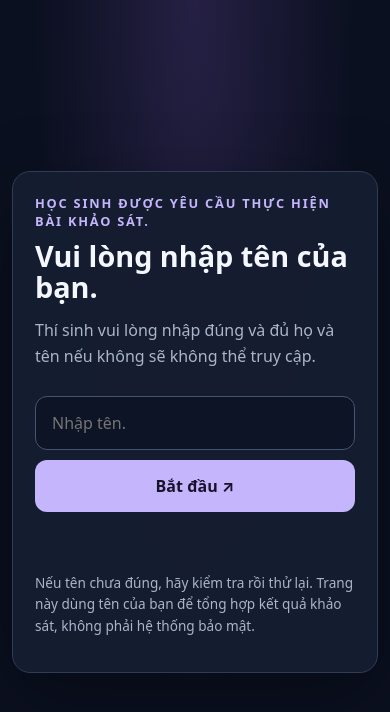
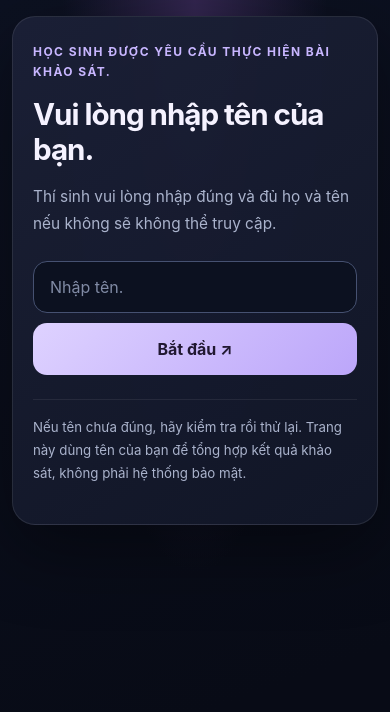
Before and after one commit to VuDongQuan/secret-gist, a plain HTML site: page index.html in a window 390 px wide. Drawn offline with Linux system fonts and the light colour scheme.

Commit message:
Update index.html
sửa lỗi trên điện thoại

```diff
--- a/index.html
+++ b/index.html
@@ -6,43 +6,229 @@
   <meta name="theme-color" content="#111827">
   <title>Khảo sát</title>
   <style>
-    :root {
-      color-scheme: dark; --bg:#0b1020; --panel:#151c30; --text:#f4f7ff;
-      --muted:#aab5cc; --accent:#c4b5fd; --danger:#fca5a5; --border:#303b55;
+  :root {
+    color-scheme: dark;
+    --bg: #090d1b;
+    --panel: #151a2c;
+    --text: #f5f2ff;
+    --muted: #aab3cc;
+    --accent: #c8b6ff;
+    --danger: #fca5a5;
+    --border: #ffffff18;
+  }
+
+  * {
+    box-sizing: border-box;
+  }
+
+  body {
+    margin: 0;
+    min-height: 100vh;
+    padding: 24px 16px;
+    display: grid;
+    place-items: center;
+    background:
+      radial-gradient(ellipse at 50% 0%, #332650 0%, transparent 48%),
+      linear-gradient(160deg, #0c1121, #080b16 80%);
+    color: var(--text);
+    font-family: -apple-system, BlinkMacSystemFont,
+      "Segoe UI", sans-serif;
+  }
+
+  main {
+    width: min(100%, 620px);
+    padding: clamp(24px, 5vw, 40px);
+    border: 1px solid var(--border);
+    border-radius: 26px;
+    background: linear-gradient(
+      145deg,
+      rgba(27, 32, 54, .97),
+      rgba(17, 22, 39, .98)
+    );
+    box-shadow: 0 24px 75px #0006;
+  }
+
+  .eyebrow {
+    margin: 0 0 14px;
+    color: var(--accent);
+    font-size: .75rem;
+    font-weight: 750;
+    letter-spacing: .12em;
+    line-height: 1.7;
+    text-transform: uppercase;
+  }
+
+  h1 {
+    margin: 0;
+    font-size: clamp(1.85rem, 5vw, 2.5rem);
+    line-height: 1.18;
+    letter-spacing: -.035em;
+  }
+
+  .intro {
+    margin: 16px 0 28px;
+    color: var(--muted);
+    font-size: .96rem;
+    line-height: 1.8;
+  }
+
+  form {
+    display: flex;
+    gap: 10px;
+  }
+
+  input {
+    min-width: 0;
+    flex: 1;
+    padding: 15px 16px;
+    border: 1px solid #465171;
+    border-radius: 14px;
+    background: #0c1120;
+    color: var(--text);
+    font: inherit;
+    outline: none;
+    transition: border-color .2s, box-shadow .2s;
+  }
+
+  input::placeholder {
+    color: #818ba5;
+  }
+
+  input:focus {
+    border-color: var(--accent);
+    box-shadow: 0 0 0 4px #c8b6ff1c;
+  }
+
+  button {
+    padding: 15px 21px;
+    border: 0;
+    border-radius: 14px;
+    background: linear-gradient(135deg, #ded2ff, #bca6fa);
+    color: #211831;
+    font: inherit;
+    font-weight: 750;
+    cursor: pointer;
+    transition: filter .2s, transform .15s;
+  }
+
+  button:hover {
+    filter: brightness(1.08);
+  }
+
+  button:active {
+    transform: scale(.98);
+  }
+
+  #message {
+    min-height: 0;
+    margin: 8px 0 0;
+    color: var(--danger);
+    font-size: .9rem;
+    line-height: 1.6;
+  }
+
+  #result {
+    margin-top: 22px;
+    animation: appear .35s ease both;
+  }
+
+  #videoTitle {
+    margin: 0 0 14px;
+    font-size: 1.2rem;
+    line-height: 1.5;
+  }
+
+  .player {
+    width: 100%;
+    aspect-ratio: 16 / 9;
+    overflow: hidden;
+    border: 1px solid #ffffff20;
+    border-radius: 16px;
+    background: #05070c;
+    box-shadow: 0 12px 30px #0003;
+  }
+
+  .player iframe,
+  .player video {
+    display: block;
+    width: 100%;
+    height: 100%;
+    border: 0;
+  }
+
+  .hidden {
+    display: none !important;
+  }
+
+  .hint {
+    margin-top: 24px;
+    padding-top: 16px;
+    border-top: 1px solid #ffffff12;
+    color: var(--muted);
+    font-size: .83rem;
+    line-height: 1.75;
+  }
+
+  @keyframes appear {
+    from {
+      opacity: 0;
+      transform: translateY(8px);
     }
-    * { box-sizing:border-box; }
+    to {
+      opacity: 1;
+      transform: translateY(0);
+    }
+  }
+
+  @media (max-width: 480px) {
     body {
-      margin:0; min-height:100vh; padding:20px; display:grid; place-items:center;
-      background:radial-gradient(ellipse at top,#252044 0%,var(--bg) 58%);
-      color:var(--text); font-family:system-ui,-apple-system,"Segoe UI",sans-serif;
+      padding: 16px 12px;
+      place-items: start center;
     }
+
     main {
-      width:min(100%,700px); padding:clamp(22px,5vw,40px); border:1px solid var(--border);
-      border-radius:24px; background:rgba(21,28,48,.97); box-shadow:0 24px 80px #0005;
+      padding: 25px 20px;
+      border-radius: 23px;
     }
-    .eyebrow { margin:0 0 10px; color:var(--accent); font-size:.8rem; font-weight:750; letter-spacing:.14em; text-transform:uppercase; }
-    h1 { margin:0; font-size:clamp(1.8rem,5vw,2.5rem); line-height:1.1; }
-    .intro { margin:14px 0 26px; color:var(--muted); line-height:1.65; }
-    form { display:flex; gap:10px; }
-    input {
-      min-width:0; flex:1; padding:15px 16px; border-radius:12px; border:1px solid #465474;
-      background:#0d1426; color:var(--text); font:inherit; outline:none;
+
+    .intro {
+      margin-bottom: 23px;
     }
-    input:focus { border-color:var(--accent); box-shadow:0 0 0 3px #c4b5fd2b; }
+
+    form {
+      flex-direction: column;
+      gap: 10px;
+    }
+
+    input,
     button {
-      padding:15px 20px; border:0; border-radius:12px; background:var(--accent);
-      color:#17132b; font:inherit; font-weight:750; cursor:pointer;
+      width: 100%;
+      min-height: 52px;
     }
-    button:hover { filter:brightness(1.07); }
-    #message { min-height:1.5em; margin:12px 0 0; color:var(--danger); line-height:1.5; }
-    #result { margin-top:24px; }
-    #videoTitle { margin:0 0 12px; font-size:1.15rem; }
-    .player { overflow:hidden; border-radius:14px; background:#05070c; border:1px solid var(--border); aspect-ratio:16/9; }
-    .player iframe,.player video { display:block; width:100%; height:100%; border:0; }
-    .hidden { display:none!important; }
-    .hint { margin-top:24px; color:var(--muted); font-size:.85rem; line-height:1.6; }
-    @media(max-width:480px) { body{padding:12px} main{border-radius:18px} form{flex-direction:column} button{width:100%} }
-  </style>
+
+    #result {
+      margin-top: 20px;
+    }
+
+    #videoTitle {
+      font-size: 1.15rem;
+    }
+
+    .player {
+      border-radius: 14px;
+    }
+  }
+
+  @media (prefers-reduced-motion: reduce) {
+    *,
+    *::before,
+    *::after {
+      animation-duration: .01ms !important;
+      transition-duration: .01ms !important;
+    }
+  }
+</style>
+
 </head>
 <body>
   <main>
```
